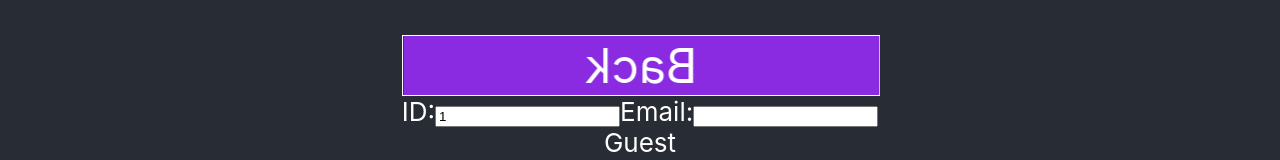
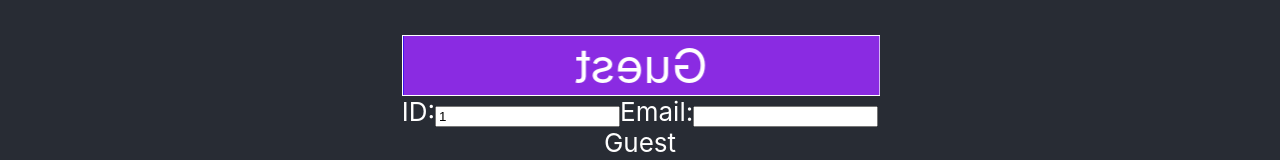
Before and after one commit to saykaren/GetFitter, a React (Create React App) app: page / in a window 1280 px wide. Shown: the top 160 px of the page. Built offline with nearby package versions, Linux system fonts and the light colour scheme.

Commit message:
made welcome sign now update to the user name once they input id or email

```diff
--- a/src/Components/App/Welcome.js
+++ b/src/Components/App/Welcome.js
@@ -59,7 +59,7 @@ const Welcome = () => {
         Welcome
         </section>
         <section className="back">
-        Back
+        {name}
         </section>
       </div>
       <Input
```
